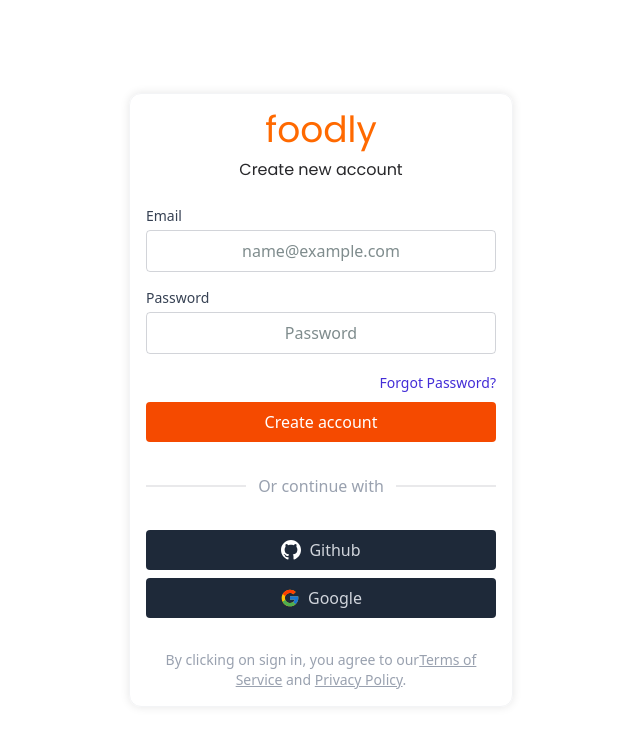
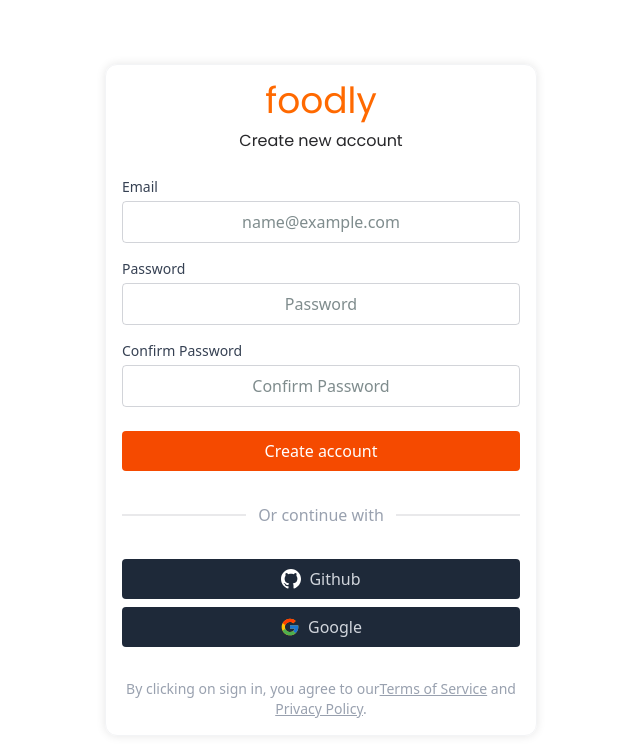
Before and after one commit to thisismasud/foodlygenerativeui, a Next.js app: page /signup in a window 1280 px wide. Shown: the top 756 px of the page, without its empty margins (319-959 px from the left). Built offline with nearby package versions, Linux system fonts and the light colour scheme.

Commit message:
refactoring authentication

```diff
--- a/app/page.tsx
+++ b/app/page.tsx
@@ -73,7 +73,7 @@
       <section className="max-w-7xl mx-auto px-5 sm:px-10 my-24">
         <Faq />
       </section>
-
+      <div className="absolute top-[80vh] h-44 w-44 bg-gradient-to-r from-pink-600 to-indigo-400 rotate-90 rounded-full blur-[180px] "></div>
       <Footer />
     </div>
   );
--- a/app/signup/page.tsx
+++ b/app/signup/page.tsx
@@ -5,7 +5,7 @@
 export default function SignUp() {
   return (
     <section className="h-screen flex justify-center items-center">
-      <div className="shadow-[0px_0px_10px_0px] shadow-black/10 max-w-96 rounded-xl bg-transparent dark:bg-zinc-900/80 border border-gray-100 dark:border-zinc-800/70 p-4 mx-2">
+      <div className="shadow-[0px_0px_10px_0px] shadow-black/10 max-w-[27rem] w-full rounded-xl bg-transparent dark:bg-zinc-900/80 border border-gray-100 dark:border-zinc-800/70 p-4 mx-2">
         <div className="flex justify-center items-center">
           <Logo />
         </div>
@@ -45,15 +45,24 @@
               className="py-2 w-full rounded border bg-transparent px-2 text-center text-gray-500 placeholder-[#7f8c8d] focus:ring-1 focus:ring-orange-500 focus:outline-none border-gray-500/30"
             />
           </div>
-          <div className="mb-2 text-right">
-            <Link
-              href="#"
-              className="text-sm text-indigo-700 dark:text-gray-400 hover:text-indigo-400"
+
+          <div className="mb-4">
+            <label
+              htmlFor="confirmPassword"
+              className="mb-1 block text-sm text-gray-700 dark:text-gray-400"
             >
-              Forgot Password?
-            </Link>
+              Confirm Password
+            </label>
+            <input
+              type="confirmPassword"
+              id="confirmPassword"
+              placeholder="Confirm Password"
+              autoComplete="new-password"
+              className="py-2 w-full rounded border bg-transparent px-2 text-center text-gray-500 placeholder-[#7f8c8d] focus:ring-1 focus:ring-orange-500 focus:outline-none border-gray-500/30"
+            />
           </div>
-          <button className="py-2 font-medium w-full rounded bg-orange-600 text-white transition-colors duration-300 hover:bg-orange-700 cursor-pointer">
+
+          <button className="py-2 mt-2 font-medium w-full rounded bg-orange-600 text-white transition-colors duration-300 hover:bg-orange-700 cursor-pointer">
             Create account
           </button>
         </form>
--- a/components/home/CallToAction.tsx
+++ b/components/home/CallToAction.tsx
@@ -10,11 +10,11 @@
       }}
     >
       {/* Overlay */}
-      <div className="absolute inset-0 bg-black/65"></div>
+      <div className="absolute inset-0 bg-black/70"></div>
 
       {/* Content */}
       <div className="relative z-10 flex flex-col items-center justify-center px-5">
-        <h1 className={`${poppins.className} text-2xl md:text-3xl font-medium text-white max-w-2xl`}>
+        <h1 className={`${poppins.className} text-2xl md:text-4xl font-medium text-white max-w-4xl`}>
           Satisfy Your Cravings with Fast, Fresh, and Reliable Delivery
         </h1>
         <div className="h-[3px] w-32 my-2 bg-gradient-to-l from-transparent to-zinc-600"></div>
--- a/components/home/Hero.tsx
+++ b/components/home/Hero.tsx
@@ -5,7 +5,7 @@
   return (
     <section className="flex flex-col justify-center items-center">
       <h1
-        className={`${poppins.className} font-normal text-[2.8rem] leading-13 lg:leading-15 md:text-[3.2rem] lg:text-[3.5rem] max-w-3xl mx-auto px-4`}
+        className={`${poppins.className} font-normal text-[3rem] leading-14 lg:leading-17 md:text-[3.5rem] lg:text-[4rem] max-w-3xl mx-auto px-4`}
       >
         Get{" "}
         <strong className="font-medium bg-gradient-to-r from-orange-500 to-orange-200 text-transparent bg-clip-text">
```
Also changed, not shown: app/api/users/all_users/route.ts (renamed from app/api/users/route.ts), 1 other file (tests, documents, lock files or other folders).
